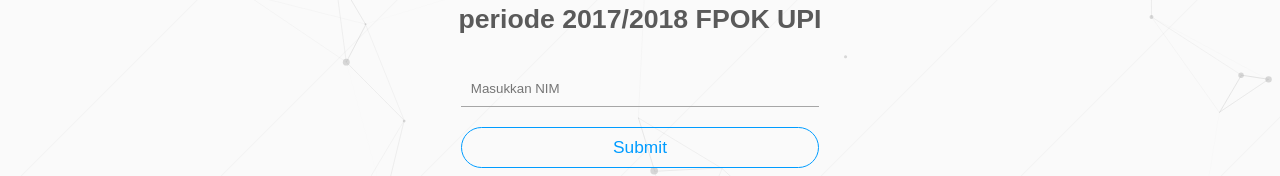
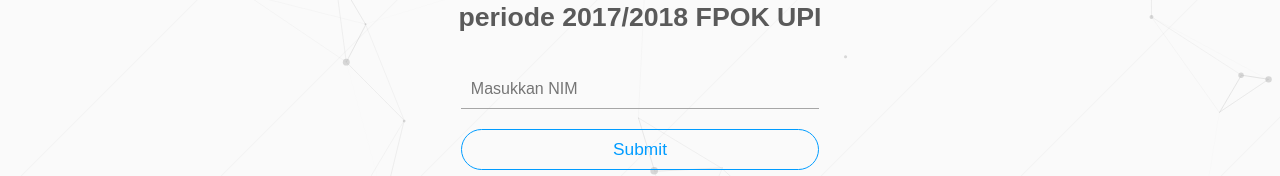
Before and after one commit to bccfilkom/upi-acceptance, a React (Create React App) app: page / in a window 1280 px wide. Shown: the part 403-579 px from the top of the page. Built offline with nearby package versions, Linux system fonts and the light colour scheme.

Commit message:
update font

```diff
--- a/src/App.css
+++ b/src/App.css
@@ -55,6 +55,7 @@ input[type="text"] {
   background: none;
   margin-bottom: 15px;
   margin-top: 15px;
+  font-size: 12pt;
   transition: .3s;
 }
 
```
